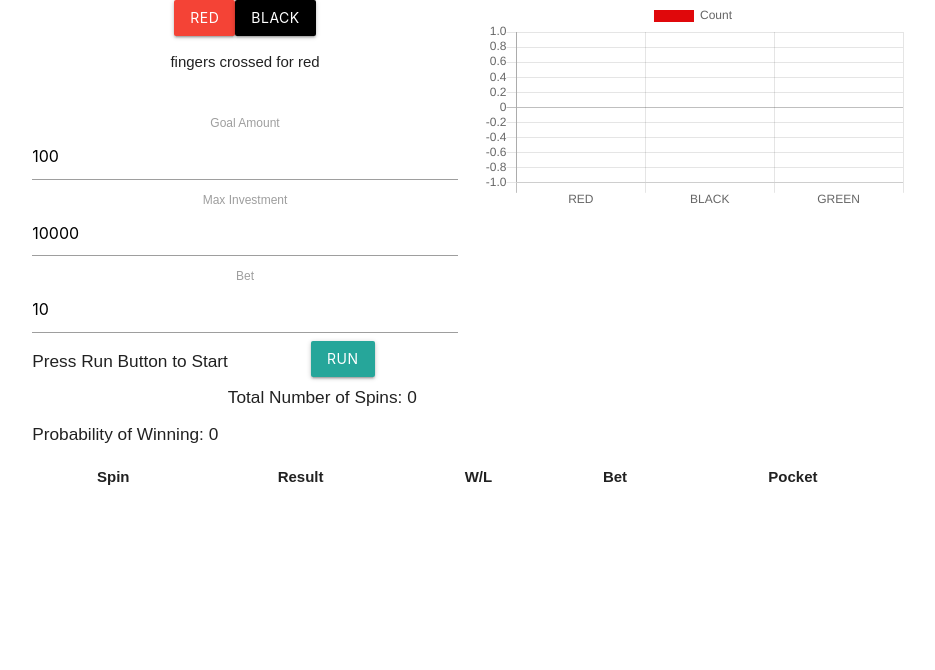
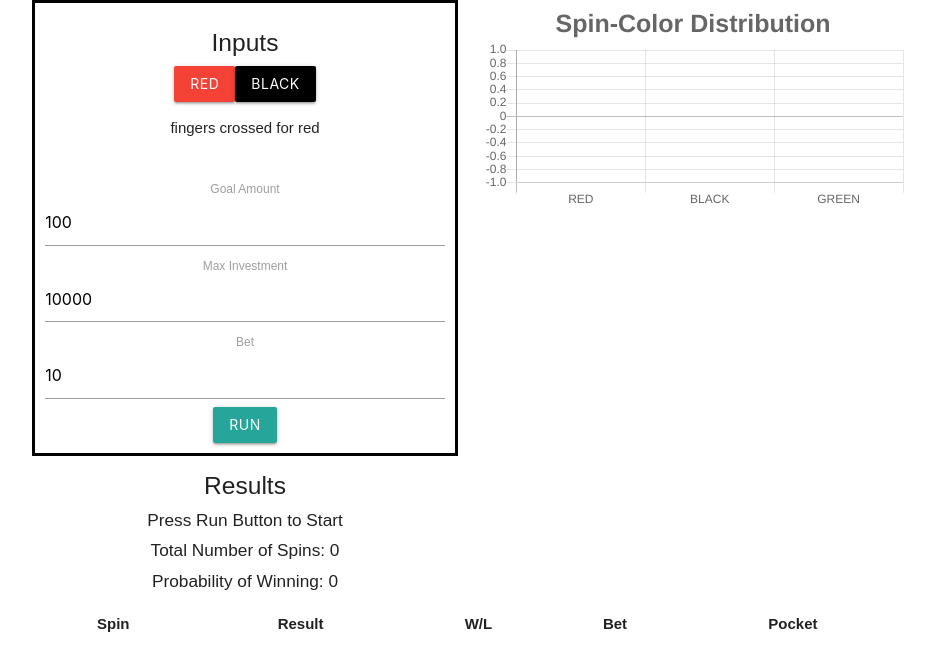
Before and after one commit to akallbold/martingale_react, a React (Create React App) app: page / in a window 1280 px wide. Shown: the top 670 px of the page, without its empty margins (171-1106 px from the left). Built offline with nearby package versions, Linux system fonts and the light colour scheme.

Commit message:
updated css

```diff
--- a/src/App.css
+++ b/src/App.css
@@ -37,6 +37,12 @@
   color: red;
 }
 
+.border{
+  border: black 3px solid;
+  margins: auto;
+  padding: 10px
+}
+
 /* .button{
   color: white;
   margin: 5px;
--- a/src/Chart.js
+++ b/src/Chart.js
@@ -10,6 +10,17 @@ class ChartComponent extends React.Component {
       <div className = "col s6">
         <Bar
           data={this.props.chartData()}
+          options= {{
+            title:{
+              display:true,
+              position: 'top',
+              text: "Spin-Color Distribution",
+              fontSize:25
+            },
+            legend:{
+              display:false
+            }
+          }}
         />
       </div>
     )
--- a/src/Inputs.js
+++ b/src/Inputs.js
@@ -9,6 +9,8 @@ class Inputs extends React.Component {
     // let currentResults = this.props.gameStats[this.props.gameStats.length-1]
     return  (
       <div className = "col s6">
+        <div className= "inputs  border">
+          <h5>Inputs</h5>
           <button className= "btn red" onClick={this.props.handleRed}>Red</button>
           <button className= "btn black" onClick={this.props.handleBlack}>Black</button>
           <p>{`fingers crossed for ${this.props.colorChoice}`}</p>
@@ -23,13 +25,13 @@ class Inputs extends React.Component {
             <input onChange={this.props.handleBet} value= {this.props.bet} placeholder="BET"></input>
           </label>
           <button className = "btn" onClick={this.props.startGame}>Run</button>
-        <h6 className= "left">{this.props.gameStats.length > 0 ? this.props.gameStats[this.props.gameStats.length-1].gameWin ? "You Won!" : "Yikes! You Lost :(" : "Press Run Button to Start"}</h6>
-        <br></br>
-        <h6 className= "left">Total Number of Spins: {this.props.gameStats.length > 0 ? this.props.gameStats[this.props.gameStats.length-1].numOfSpins : 0}</h6>
-        {/* <h3>Winnings: {this.props.winBig ? "$" + this.props.pocket : "$0"}</h3> */}
-        {/* <h3>Losses: {!this.props.winBig ? "$" + this.props.maxInvestment : "$0" }</h3> */}
-        <br></br>
-        <h6 className= "left">Probability of Winning: {this.props.probOfWin}</h6>
+        </div>
+        <div>
+          <h5>Results</h5>
+          <h6>{this.props.gameStats.length > 0 ? this.props.gameStats[this.props.gameStats.length-1].gameWin ? "You Won!" : "Yikes! You Lost :(" : "Press Run Button to Start"}</h6>
+          <h6> Total Number of Spins: {this.props.gameStats.length > 0 ? this.props.gameStats[this.props.gameStats.length-1].numOfSpins : 0}</h6>
+          <h6> Probability of Winning: {this.props.probOfWin}</h6>
+        </div>
       </div>
     )
   }
--- a/src/MainContainer.js
+++ b/src/MainContainer.js
@@ -159,9 +159,9 @@ createChartData = () => {
   let chartData = {labels: ["RED", "BLACK", "GREEN"],
                    datasets: [
                      {
-                       label: "Count",
                        data: [rbg.red, rbg.black, rbg.green],
-                       backgroundColor: ["#E0080B", "#000000", "#016D29"],
+                       backgroundColor: ["#E0080B", "#000000", "#016D29"]
+
                      }
                    ]
                   }
```
Lines whose indentation alone changed are shown as unchanged.
